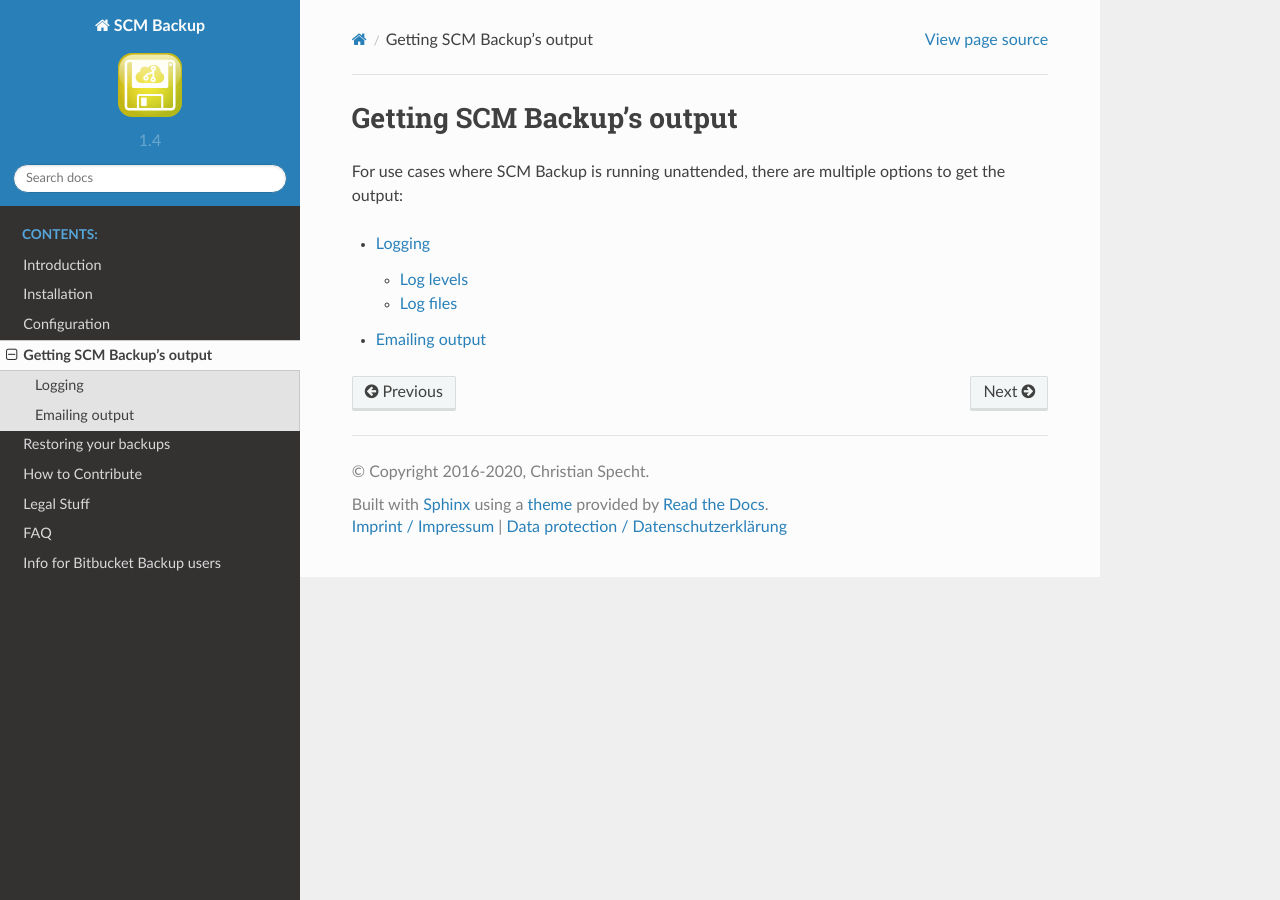
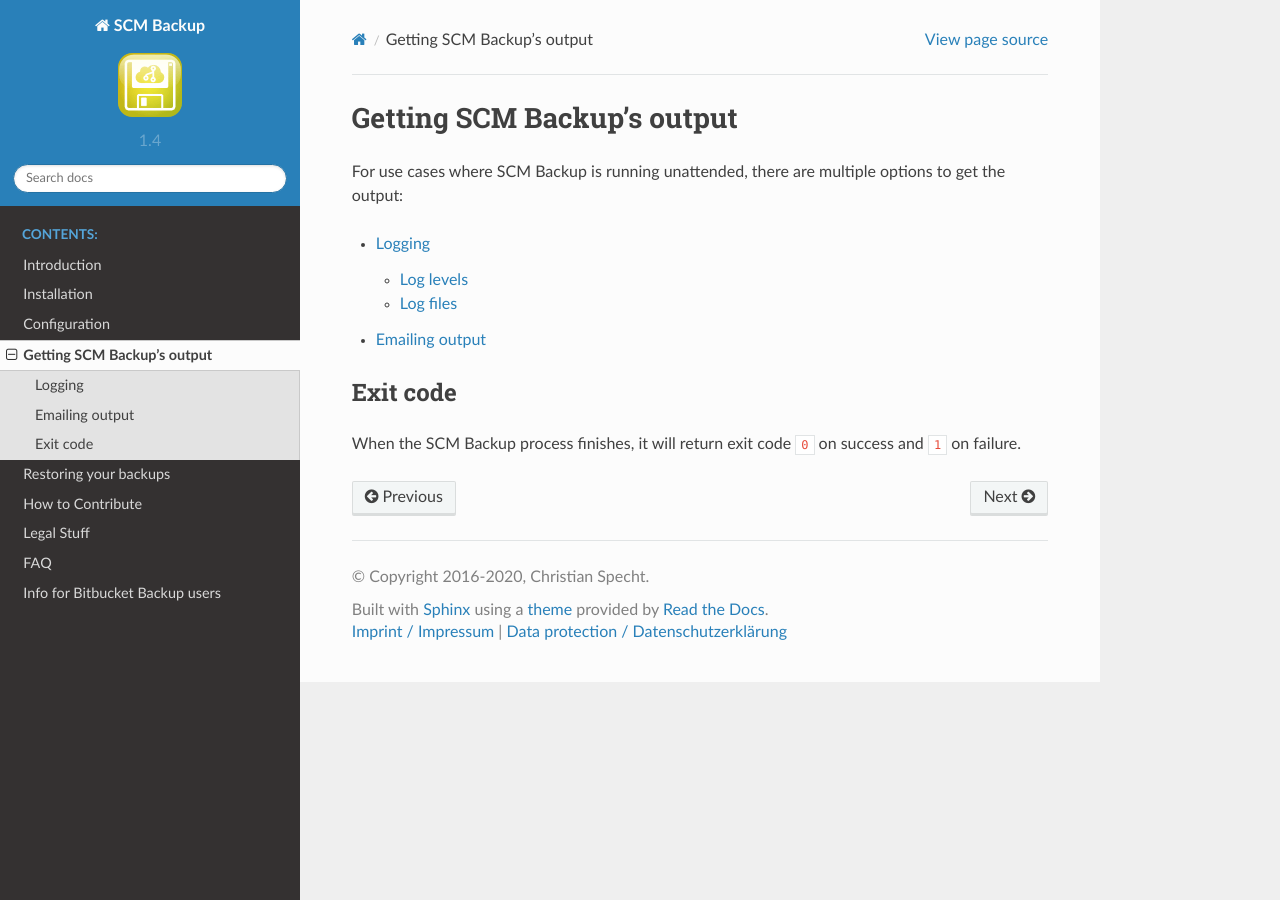
Before and after one commit to christianspecht/scm-backup-docs, a Sphinx documentation site: the page built from source/output.rst, in a window 1280 px wide. Built offline with Sphinx 7.4.7 and the Read the Docs theme 2.0.0, drawn with Linux system fonts in a browser that asks for light colours.

Commit message:
exit code on success/failure
(christianspecht/scm-backup#53)

```diff
--- a/source/output.rst
+++ b/source/output.rst
@@ -8,3 +8,9 @@ For use cases where SCM Backup is running unattended, there are multiple options
 
    output-logging
    output-email
+
+
+Exit code
+---------
+
+When the SCM Backup process finishes, it will return exit code ``0`` on success and ``1`` on failure.
```
